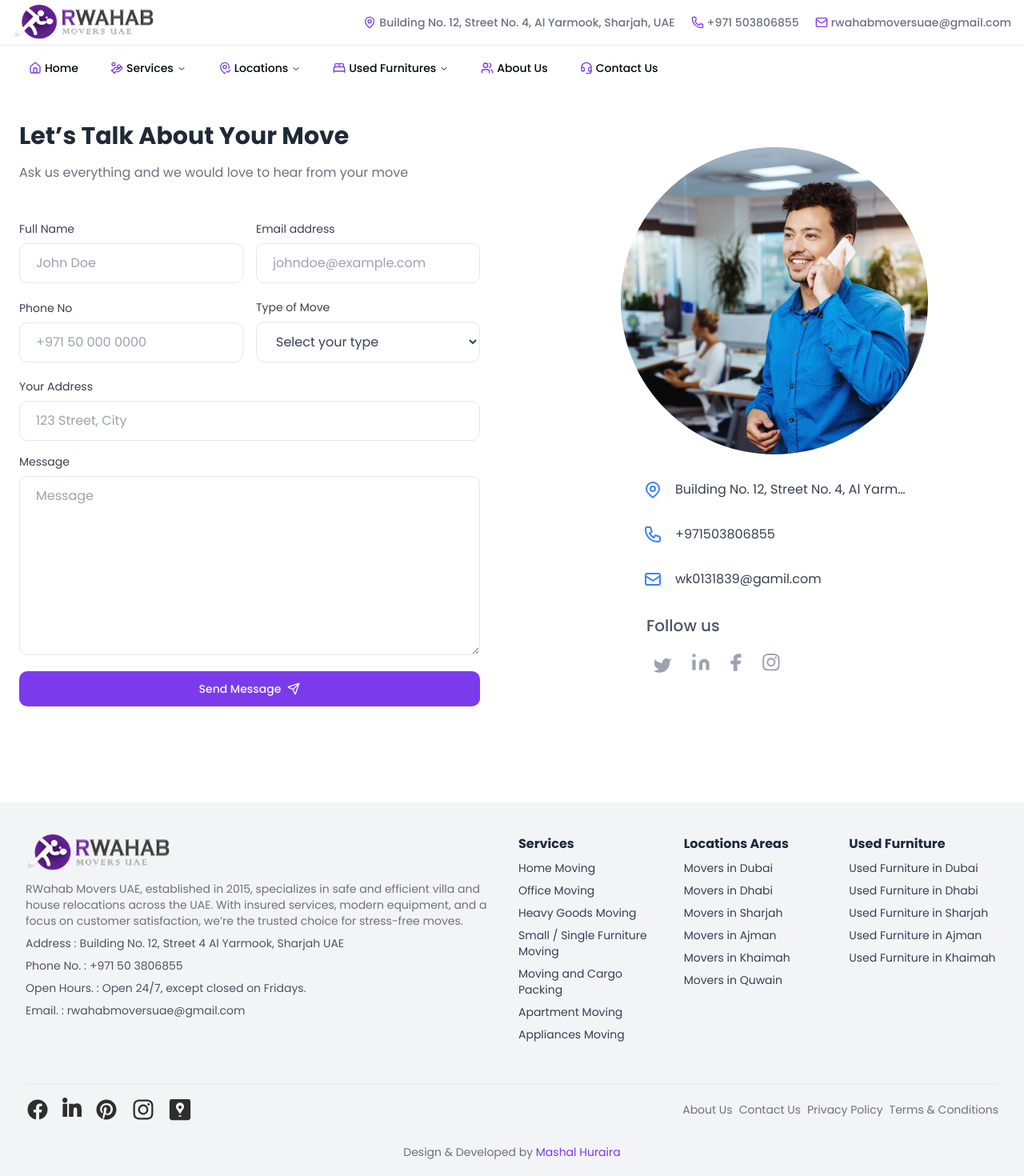
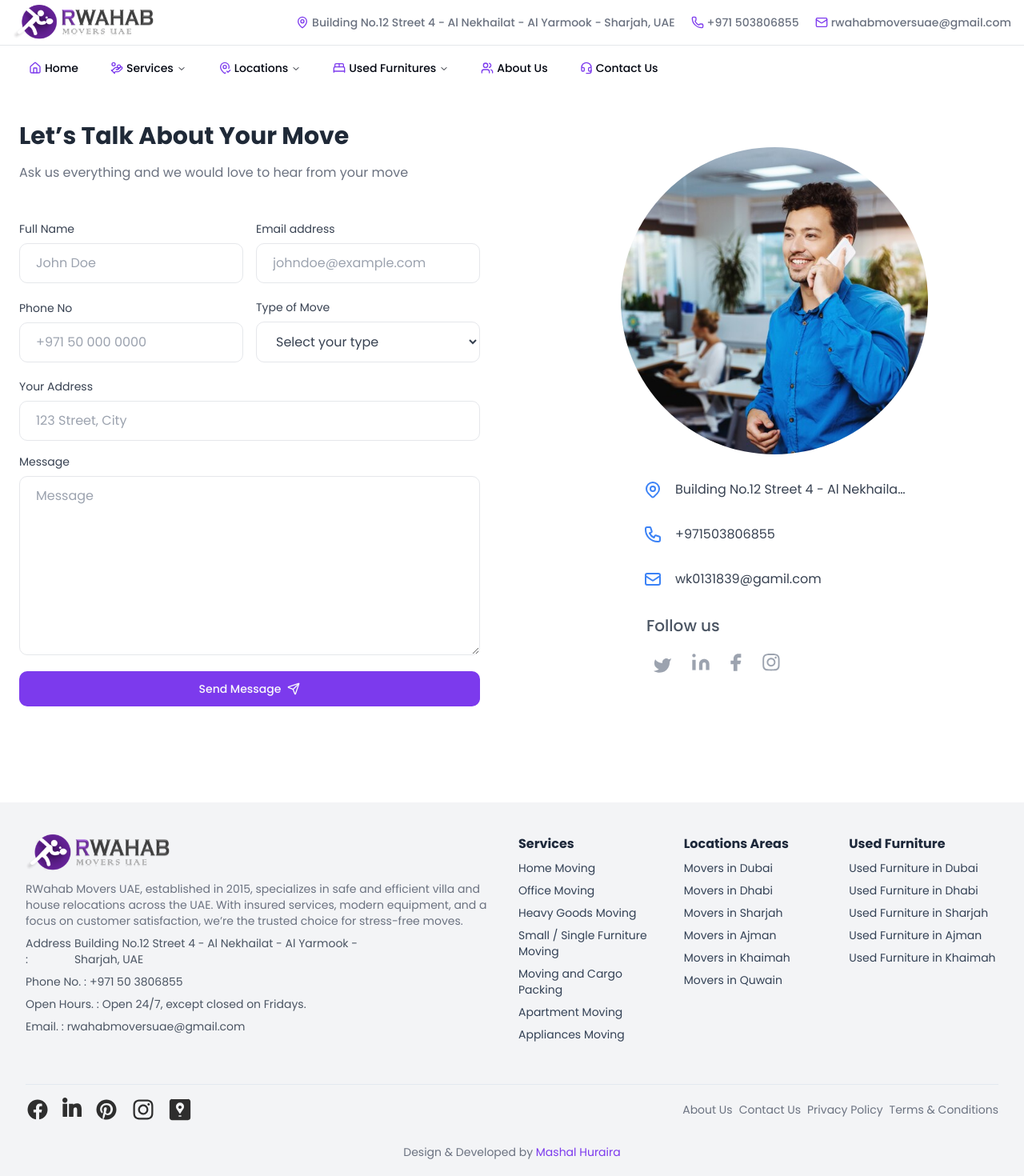
Before and after one commit to MH-7x/uae-movers-packers, a Next.js app: page /contact-us in a window 1280 px wide. Shown: the top 1470 px of the page at 80% size. Built offline with nearby package versions, Linux system fonts and the light colour scheme.

Commit message:
feat: add @next/third-parties dependency and update address formatting for consistency

```diff
--- a/package.json
+++ b/package.json
@@ -10,6 +10,7 @@
   },
   "dependencies": {
     "@next/bundle-analyzer": "^15.1.3",
+    "@next/third-parties": "^15.1.6",
     "@radix-ui/react-dialog": "^1.1.4",
     "@radix-ui/react-navigation-menu": "^1.2.1",
     "@radix-ui/react-slot": "^1.1.0",
--- a/src/app/contact-us/page.tsx
+++ b/src/app/contact-us/page.tsx
@@ -74,7 +74,8 @@ function ContactUs() {
                 </svg>
 
                 <span className="mx-2 text-gray-700 truncate w-72 dark:text-gray-400">
-                  Building No. 12, Street No. 4, Al Yarmook, Sharjah, UAE
+                  Building No.12 Street 4 - Al Nekhailat - Al Yarmook - Sharjah,
+                  UAE
                 </span>
               </p>
 
--- a/src/app/layout.tsx
+++ b/src/app/layout.tsx
@@ -5,6 +5,7 @@ import { Poppins } from "next/font/google";
 import Footer from "@/components/base/Footer";
 import Script from "next/script";
 import { WhatsappDialogButton } from "@/components/base/WhatsappDialog";
+import { GoogleTagManager } from "@next/third-parties/google";
 const poppins = Poppins({
   subsets: ["latin"],
   variable: "--font-roboto",
@@ -35,6 +36,7 @@ export default function RootLayout({
 }>) {
   return (
     <html lang="en-AE">
+      <GoogleTagManager gtmId="G-DQMNNP3HNX" />
       <Script
         strategy="lazyOnload"
         src="https://analytics.ahrefs.com/analytics.js"
--- a/src/components/ContactForm.tsx
+++ b/src/components/ContactForm.tsx
@@ -10,6 +10,7 @@ function ContactForm() {
   const [Success, setSuccess] = useState("");
   const [Open, setOpen] = useState(false);
   const [Loading, setLoading] = useState(false);
+
   const handleSubmit = async (e: React.FormEvent<HTMLFormElement>) => {
     setOpen(false);
     setErrors("");
--- a/src/components/InfoCard.tsx
+++ b/src/components/InfoCard.tsx
@@ -70,7 +70,7 @@ function InfoCard() {
         <div className="mt-10 border-b pb-1 flex items-center gap-x-3">
           <MapPin className="stroke-primary" />
           <p className="text-sm text-muted-foreground">
-            Building No. 12, Street No. 4, Al Yarmook, Sharjah, UAE
+            Building No.12 Street 4 - Al Nekhailat - Al Yarmook - Sharjah, UAE
           </p>
         </div>
         <div className="mt-5 border-b pb-1 flex items-center gap-x-3">
--- a/src/components/base/DesktopNavBar.tsx
+++ b/src/components/base/DesktopNavBar.tsx
@@ -69,7 +69,7 @@ function DesktopNavBar() {
           <div className="flex items-center gap-1">
             <MapPin className="size-4 text-primary" />
             <span className="text-sm font-medium">
-              Building No. 12, Street No. 4, Al Yarmook, Sharjah, UAE
+              Building No.12 Street 4 - Al Nekhailat - Al Yarmook - Sharjah, UAE
             </span>
           </div>
           <Link aria-label="Call To Us" href={"tel:+971503806855"}>
--- a/src/components/base/Footer.tsx
+++ b/src/components/base/Footer.tsx
@@ -136,7 +136,8 @@ function Footer() {
             <div className="mt-2 max-w-md flex gap-x-1 text-sm text-gray-600 md:flex-row flex-col">
               <p>Address :</p>
               <address style={{ fontStyle: "normal" }}>
-                Building No. 12, Street 4 Al Yarmook, Sharjah UAE
+                Building No.12 Street 4 - Al Nekhailat - Al Yarmook - Sharjah,
+                UAE
               </address>
             </div>
             <div className="mt-2 max-w-md flex gap-x-1 text-sm text-gray-600 md:flex-row flex-col">
```
Also changed, not shown: 1 other file (tests, documents, lock files or other folders).
